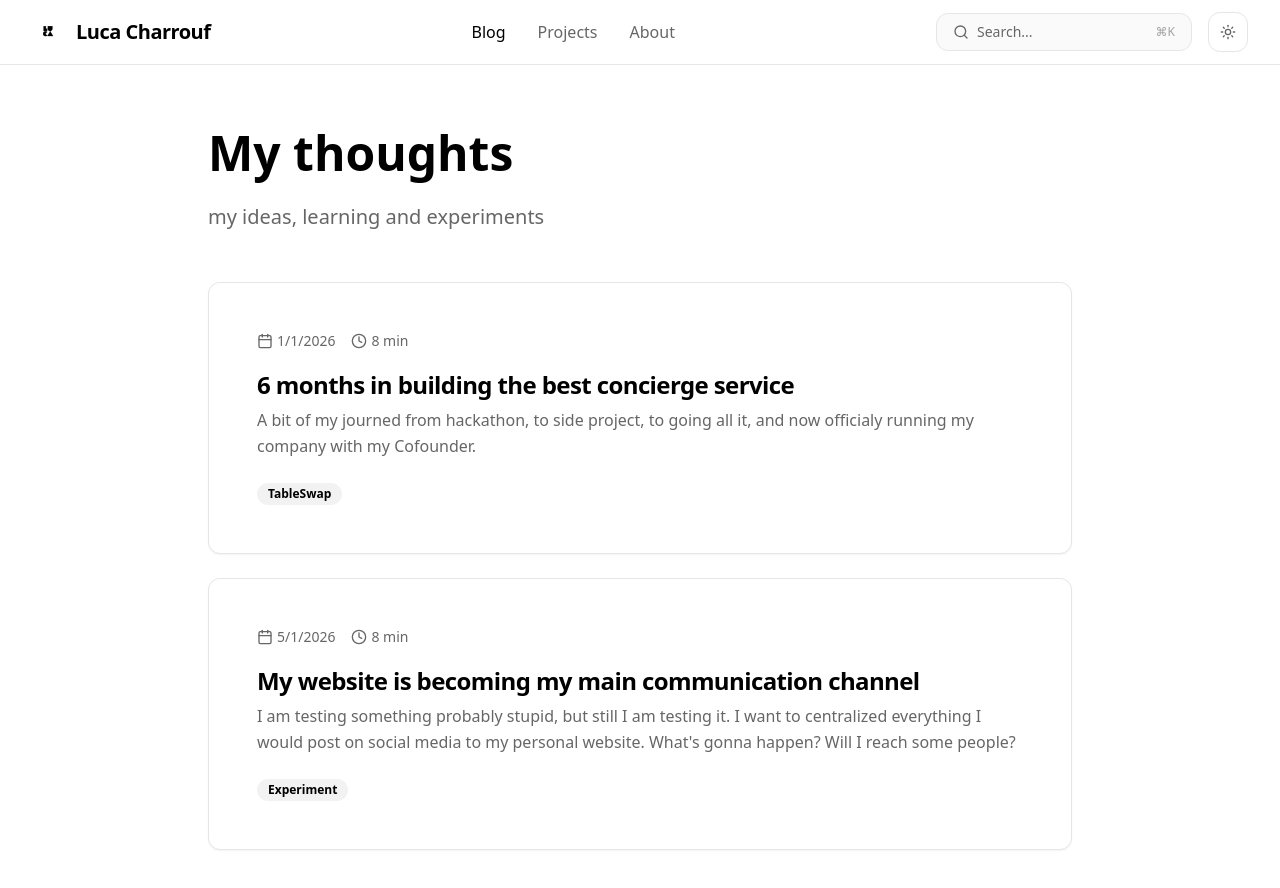
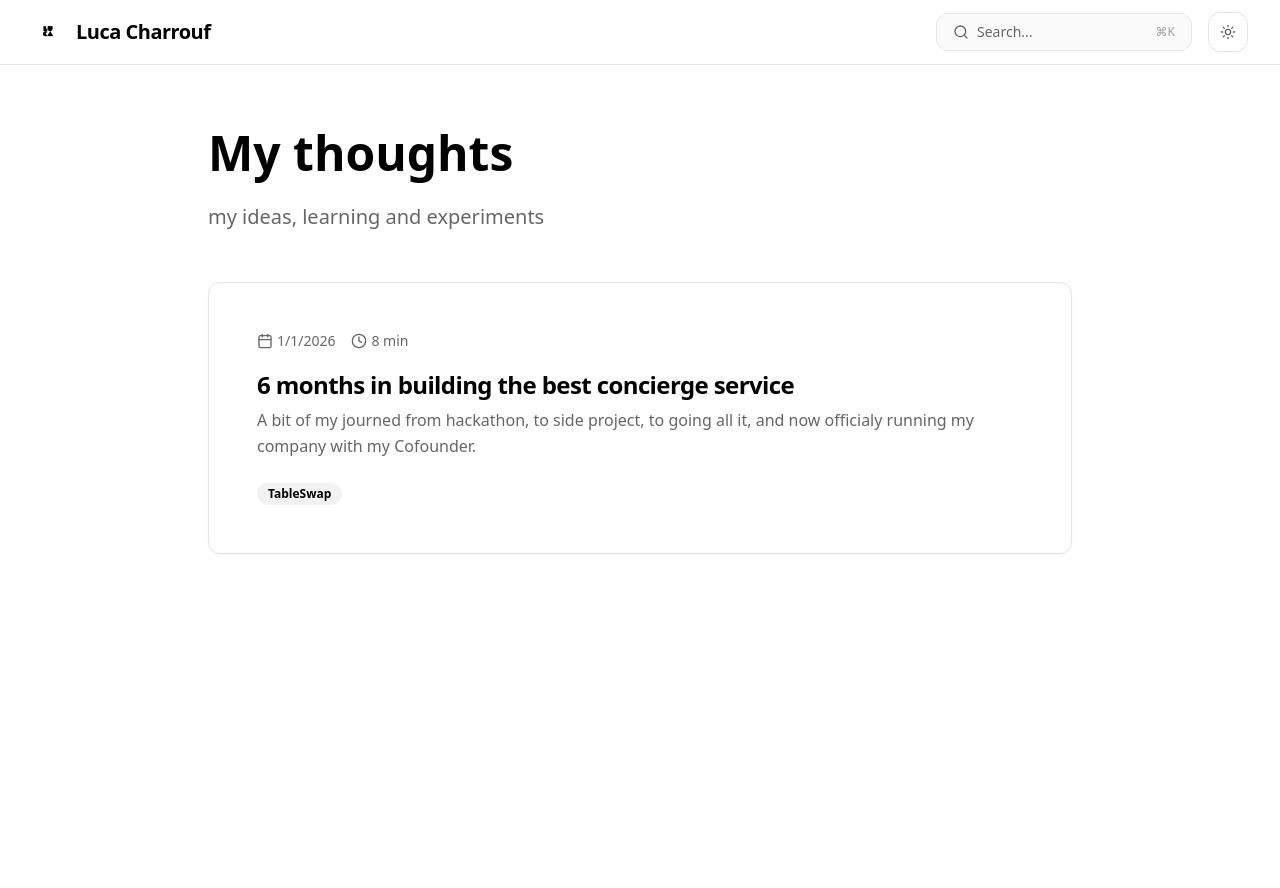
Before and after one commit to lucacharrouf/luca-charrouf-design, a React (Vite) app: page /blog in a window 1280 px wide. Shown: the top 888 px of the page. After the commit the page ends 800 px from the top, so only its background shows below. Built offline with nearby package versions, Linux system fonts and the light colour scheme.

Commit message:
removed navbar and hide blogpost

```diff
--- a/src/components/BlogPreview.tsx
+++ b/src/components/BlogPreview.tsx
@@ -5,8 +5,8 @@ import { Calendar, Clock } from "lucide-react";
 import { blogPosts } from "@/data/blogPosts";
 
 const BlogPreview = () => {
-  // Get the two most recent posts
-  const recentPosts = blogPosts.slice(0, 2);
+  // Get the two most recent active posts
+  const recentPosts = blogPosts.filter(post => post.active !== false).slice(0, 2);
 
   return (
     <section className="py-16 px-4">
--- a/src/components/Navigation.tsx
+++ b/src/components/Navigation.tsx
@@ -68,20 +68,6 @@ const Navigation = () => {
           Luca Charrouf
         </Link>
 
-        <nav className="hidden md:flex items-center space-x-8">
-          {navItems.map((item) => (
-            <Link
-              key={item.path}
-              to={item.path}
-              className={`nav-link ${
-                location.pathname === item.path ? "text-foreground" : ""
-              }`}
-            >
-              {item.name}
-            </Link>
-          ))}
-        </nav>
-
         <div className="flex items-center space-x-4">
           <button
             onClick={handleSearchClick}
--- a/src/data/blogPosts.ts
+++ b/src/data/blogPosts.ts
@@ -7,6 +7,7 @@ export interface BlogPost {
   slug: string;
   tags: string[];
   content: string;
+  active?: boolean;
 }
 
 export const blogPosts: BlogPost[] = [
@@ -18,6 +19,7 @@ export const blogPosts: BlogPost[] = [
     readTime: "8 min",
     slug: "6-months-in-tableswap",
     tags: ["TableSwap"],
+    active: true,
     content: `
       It's been 6 months since I graduated, and unconsciouscly just also signed to end up starting my entreprenurial journey with my cofounder. It's started during a hackathon in the finals week, a 5 days hackathon. If you want to learn more about how hackathons are changing look here.
 
@@ -36,6 +38,7 @@ export const blogPosts: BlogPost[] = [
     readTime: "8 min",
     slug: "experiement-website-as-social-media",
     tags: ["Experiment"],
+    active: false,
     content: `
       So here's the thing, I am not sure how you got here. But I am geniunely sick of anything reading and seeing on any type of social media. X's team has 0 clue what they are doing with their algorithm, Linkedin, I mean, it's just LinkedIn. And than YouTube, and Instagram have shifted their focus on short form content, which is just intoxicating people.
 
--- a/src/pages/Blog.tsx
+++ b/src/pages/Blog.tsx
@@ -23,7 +23,7 @@ const Blog = () => {
 
           {/* Blog Posts */}
           <section className="space-y-6">
-            {blogPosts.map((post, index) => (
+            {blogPosts.filter(post => post.active !== false).map((post, index) => (
                 <Card
                   key={post.id}
                   className="experience-card animate-slide-up hover:shadow-xl transition-all duration-300"
--- a/src/pages/BlogPost.tsx
+++ b/src/pages/BlogPost.tsx
@@ -7,7 +7,7 @@ import { blogPosts } from "@/data/blogPosts";
 const BlogPost = () => {
   const { slug } = useParams<{ slug: string }>();
 
-  const post = blogPosts.find(p => p.slug === slug);
+  const post = blogPosts.find(p => p.slug === slug && p.active !== false);
 
   if (!post) {
     return (
```
